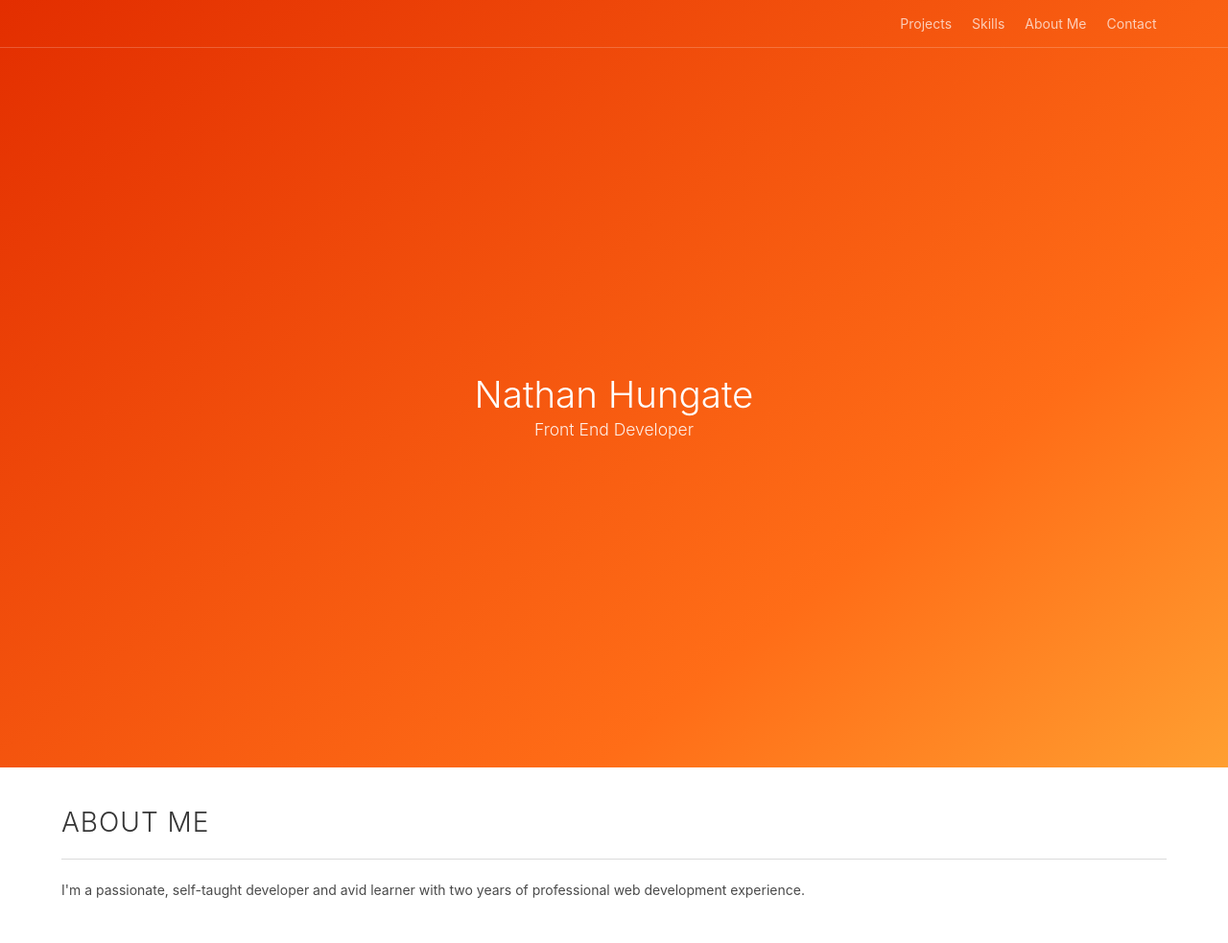
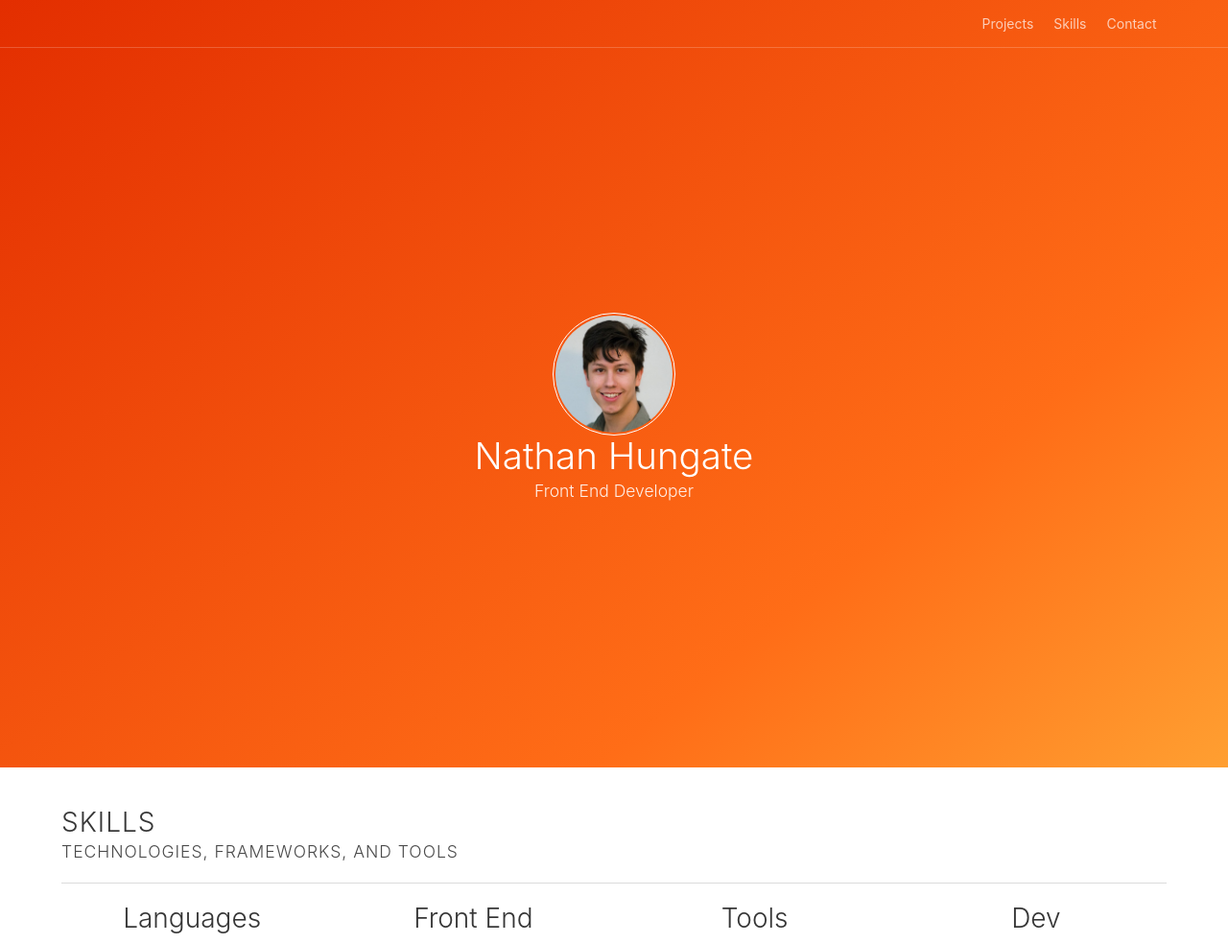
Before and after one commit to NHungate/NHungate.github.io, a website: page index.html in a window 1280 px wide. Shown: the top 983 px of the page at 96% size. Drawn offline with Linux system fonts and the light colour scheme.

Commit message:
Remove about and add portrait

```diff
--- a/css/site.css
+++ b/css/site.css
@@ -4037,10 +4037,19 @@ li {
 /* Main */
 /* Projects */
 /* Skills */
-/* About */
 /* Footer */
 /* Contact info */
 address {
   font-style: normal; }
 
+.portrait {
+  margin-left: auto;
+  margin-right: auto;
+  border: 1px solid white;
+  padding: 2px;
+  border-radius: 50%;
+  overflow: hidden; }
+  .portrait img {
+    border-radius: 50%; }
+
 /*# sourceMappingURL=site.css.map */
--- a/index.html
+++ b/index.html
@@ -20,7 +20,6 @@
           <div class="nav-menu nav-right">
             <a href="#projects" class="nav-item">Projects</a>
             <a href="#skills" class="nav-item">Skills</a>
-            <a href="#about" class="nav-item">About Me</a>
             <a href="#contact" class="nav-item">Contact</a>
           </div>
         </div>
@@ -28,26 +27,14 @@
     </div>
     <div class="hero-body has-text-centered">
       <div class="container">
+        <figure class="image is-128x128 portrait">
+          <img src="/assets/me.jpg" alt="Portrait of Nathan Hungate">
+        </figure>
         <h1 class="title is-2">Nathan Hungate</h1>
         <h2 class="subtitle">Front End Developer</h2>
       </div>
     </div>
   </header>
-  <section id="about" class="section">
-    <div class="container">
-      <div class="heading">
-        <h2 class="title">About Me</h2>
-      </div>
-      <hr>
-      <div class="columns">
-        <div class="column">
-          <div class="content">
-            <p>I'm a passionate, self-taught developer and avid learner with two years of professional web development experience. </p>
-          </div>
-        </div>
-      </div>
-    </div>
-  </section>
   <section id="skills" class="section">
     <div class="container">
       <div class="heading">
```
Also changed, not shown: assets/Pix.png (deleted), assets/RVC.png (deleted), assets/me.jpg (added), 1 other file.
